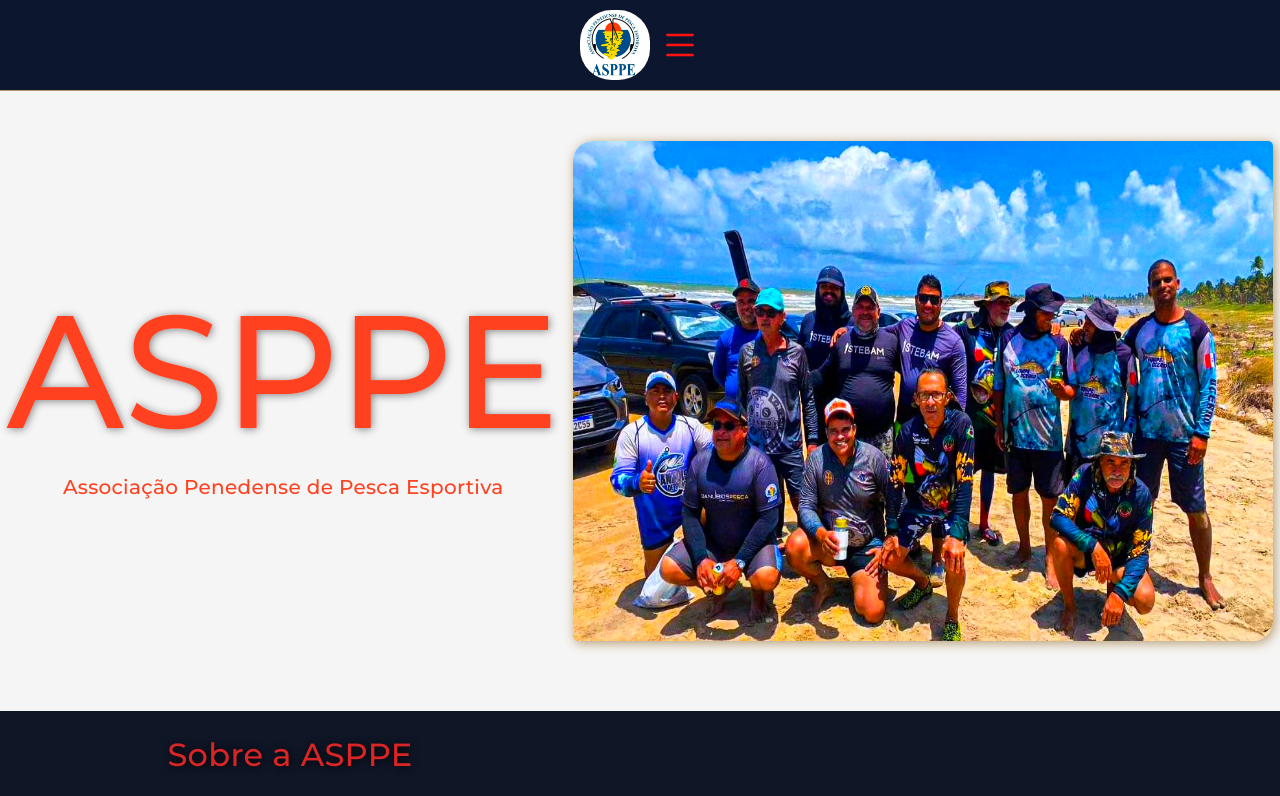
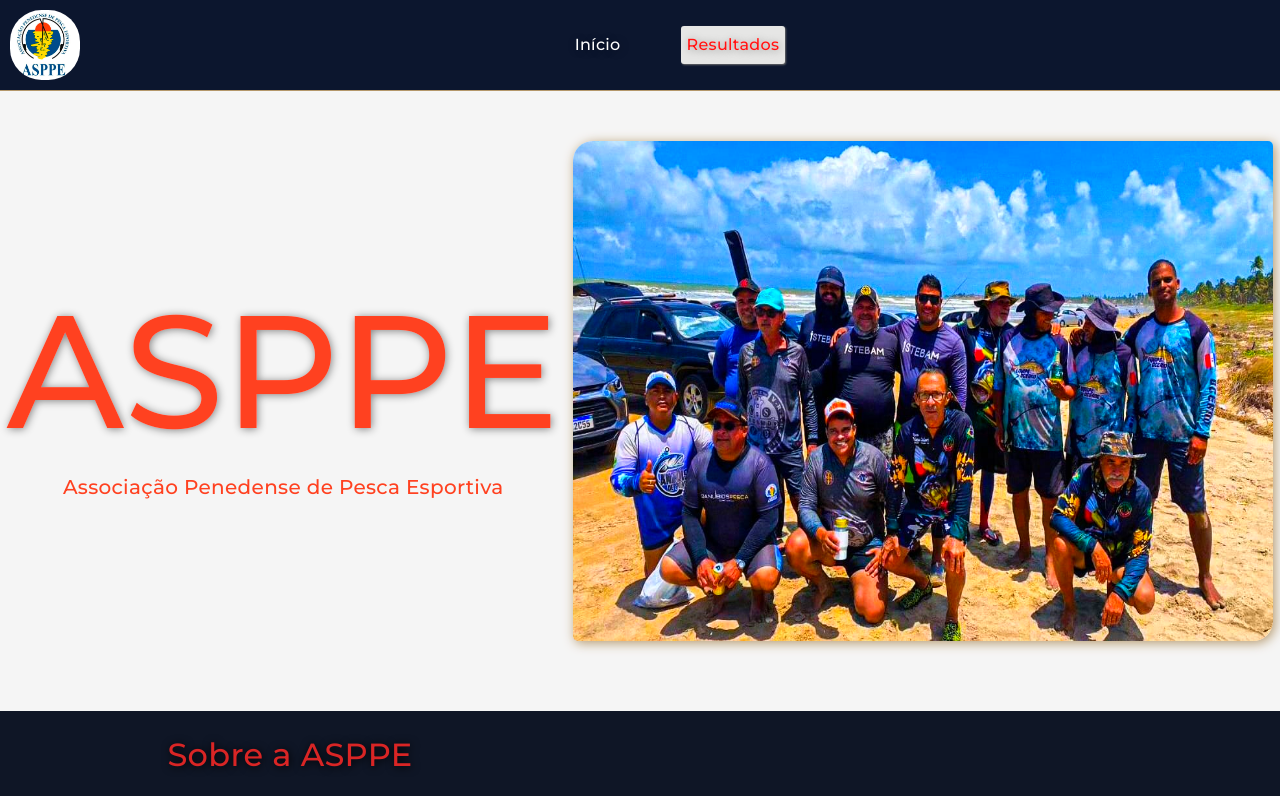
Before and after one commit to Ol1veirx/ASPPE-VUE, a Vue app: page / in a window 1280 px wide. Shown: the top 796 px of the page. Built offline with nearby package versions, Linux system fonts and the light colour scheme.

Commit message:
voltando para o antes

```diff
--- a/src/components/MyHeader.vue
+++ b/src/components/MyHeader.vue
@@ -1,22 +1,26 @@
-<template>
+<template name="myheader">
   <header>
     <nav>
       <div class="logo-container">
         <img src="@/assets/aspee.jpg" alt="logo" class="logo" />
       </div>
 
-      <div class="menu-toggle" @click="toggleMenu">
-        <img src="@/assets/menu-icon.svg" alt="Menu" />
+      <div class="menu-toggle" @click="toggleMenu" v-if="isMobile">
+        <img src="@/assets/menu-icon.svg" alt="" />
       </div>
 
-      <div class="header-container" v-if="isMenuOpen">
+      <div class="header-container" v-show="isMenuOpen || !isMobile">
         <div class="centered-container">
-          <router-link to="/" class="router-link">
-            <span>Início</span>
-          </router-link>
-          <router-link to="/resultados" class="router-link">
+          <router-link to="/" class="router-link"
+            ><span>Início</span></router-link
+          >
+          <div
+            class="results-link"
+            @click="goToResultsPage"
+            v-if="isMenuOpen || !isMobile"
+          >
             <span>Resultados</span>
-          </router-link>
+          </div>
         </div>
       </div>
     </nav>
@@ -29,21 +33,31 @@
   data() {
     return {
       isMenuOpen: false,
+      isMobile: false,
     };
   },
-  computed: {
-    menuIcon() {
-      return this.isMenuOpen ? "@/assets/close-icon.svg" : "@/assets/menu-icon.svg";
-    }
+  mounted() {
+    this.checkIsMobile();
+    window.addEventListener("resize", this.checkIsMobile);
+  },
+  beforeUnmount() {
+    window.removeEventListener("resize", this.checkIsMobile);
   },
   methods: {
     toggleMenu() {
+      console.log("toogle menu");
       this.isMenuOpen = !this.isMenuOpen;
+    },
+    goToResultsPage() {
+      this.$router.push("/resultados");
+      this.isMenuOpen = false;
+    },
+    checkIsMobile() {
+      this.isMobile = window.innerWidth <= 768;
     },
   },
 };
 </script>
-
 
 <style scoped>
 #myheader {
```
